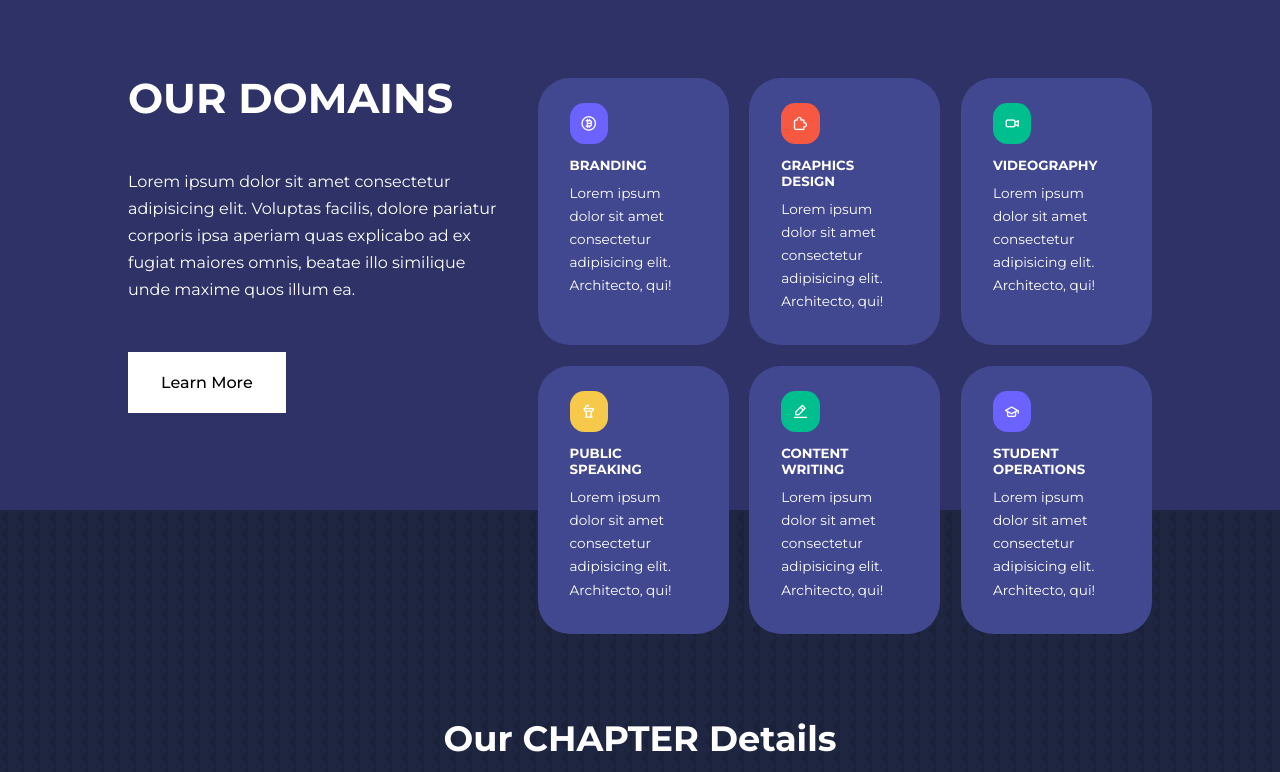
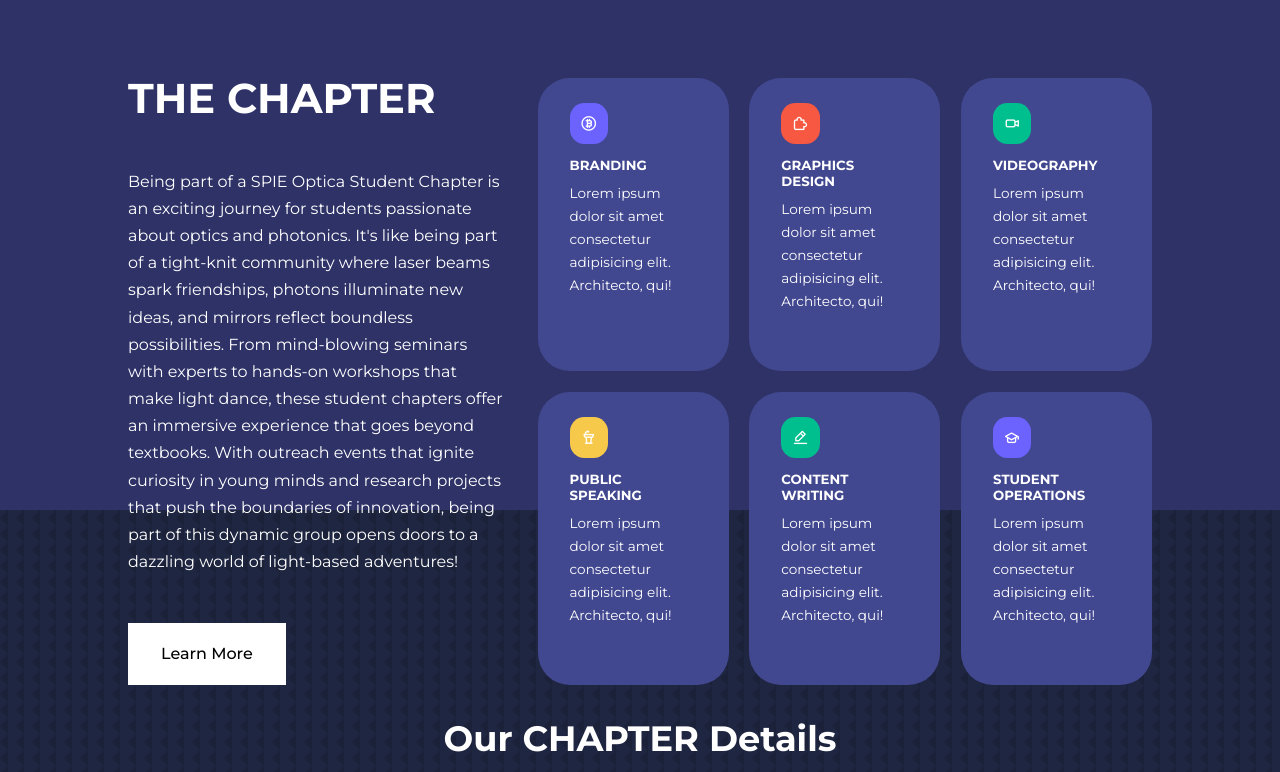
Before and after one commit to UEMKSPIEOPTICA/OPTICA, a plain HTML site: page index.html in a window 1280 px wide. Shown: the part 802-1574 px from the top of the page. Drawn offline with nearby package versions, Linux system fonts and the light colour scheme; a web font is replaced by a local one.

Commit message:
Update index.html

```diff
--- a/index.html
+++ b/index.html
@@ -128,10 +128,8 @@
     <section class="categories">
         <div class="container categories_container">
             <div class="categories_left">
-                <h1>OUR DOMAINS</h1>
-                <p>Lorem ipsum dolor sit amet consectetur adipisicing elit. Voluptas facilis, dolore pariatur corporis
-                    ipsa aperiam quas explicabo ad ex fugiat maiores omnis, beatae illo similique unde maxime quos illum
-                    ea.
+                <h1>THE CHAPTER</h1>
+                <p>Being part of a SPIE Optica Student Chapter is an exciting journey for students passionate about optics and photonics. It's like being part of a tight-knit community where laser beams spark friendships, photons illuminate new ideas, and mirrors reflect boundless possibilities. From mind-blowing seminars with experts to hands-on workshops that make light dance, these student chapters offer an immersive experience that goes beyond textbooks. With outreach events that ignite curiosity in young minds and research projects that push the boundaries of innovation, being part of this dynamic group opens doors to a dazzling world of light-based adventures!
                 </p>
                 <a href="#" class="btn">Learn More</a>
             </div>
```
